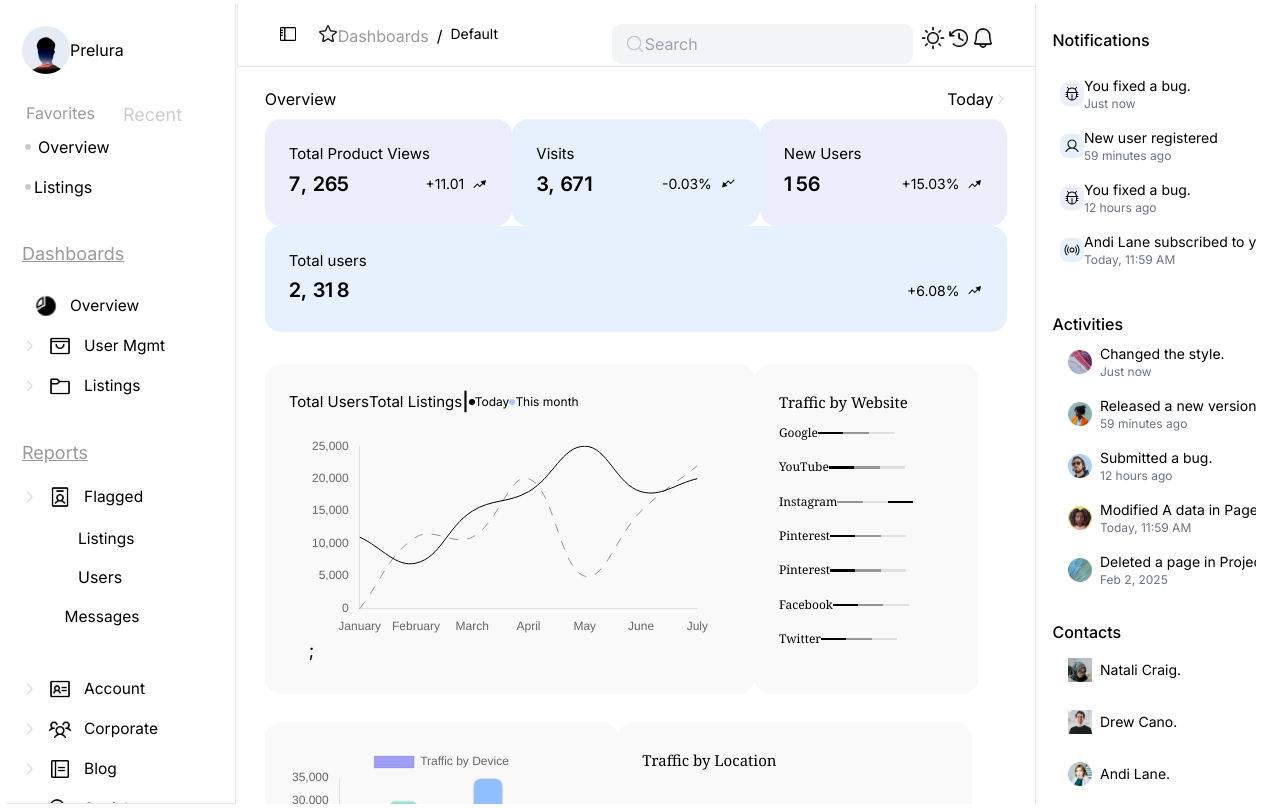
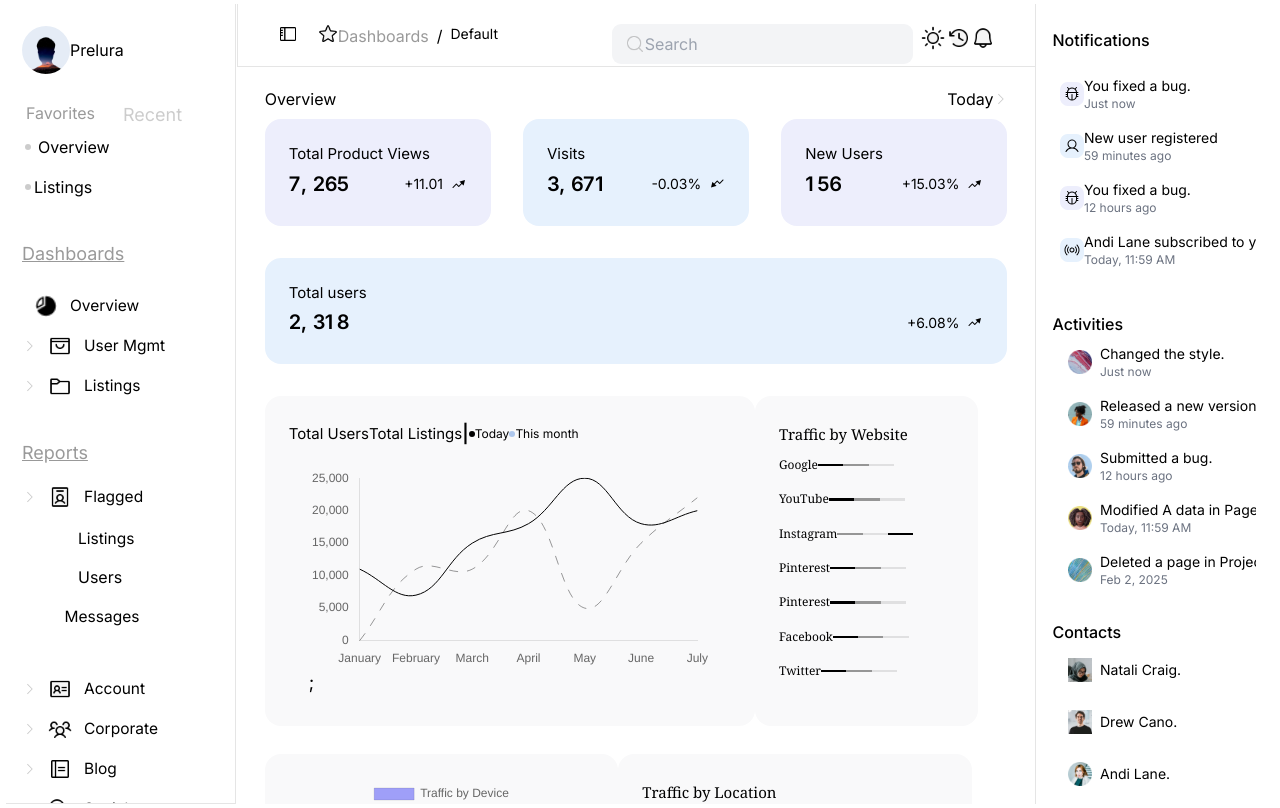
Before and after one commit to dijayst/prelura, a React (Create React App) app: page / in a window 1280 px wide. Built offline with nearby package versions, Linux system fonts and the light colour scheme.

Commit message:
inprogress

```diff
--- a/src/navbar/Content .js
+++ b/src/navbar/Content .js
@@ -302,7 +302,7 @@ function Content({ isOpen, setIsOpen, toggleDarkMode, darkMode }) {
             </span>
           </div>
           <div
-            className="md:flex md:w-full md:min-h-[150px] gap-8 md:flex-row
+            className="md:flex md:w-full md:min-h-[150px]  md:gap-8 md:flex-row
             flex-wrap
           flex flex-col mb-8"
           >
```
